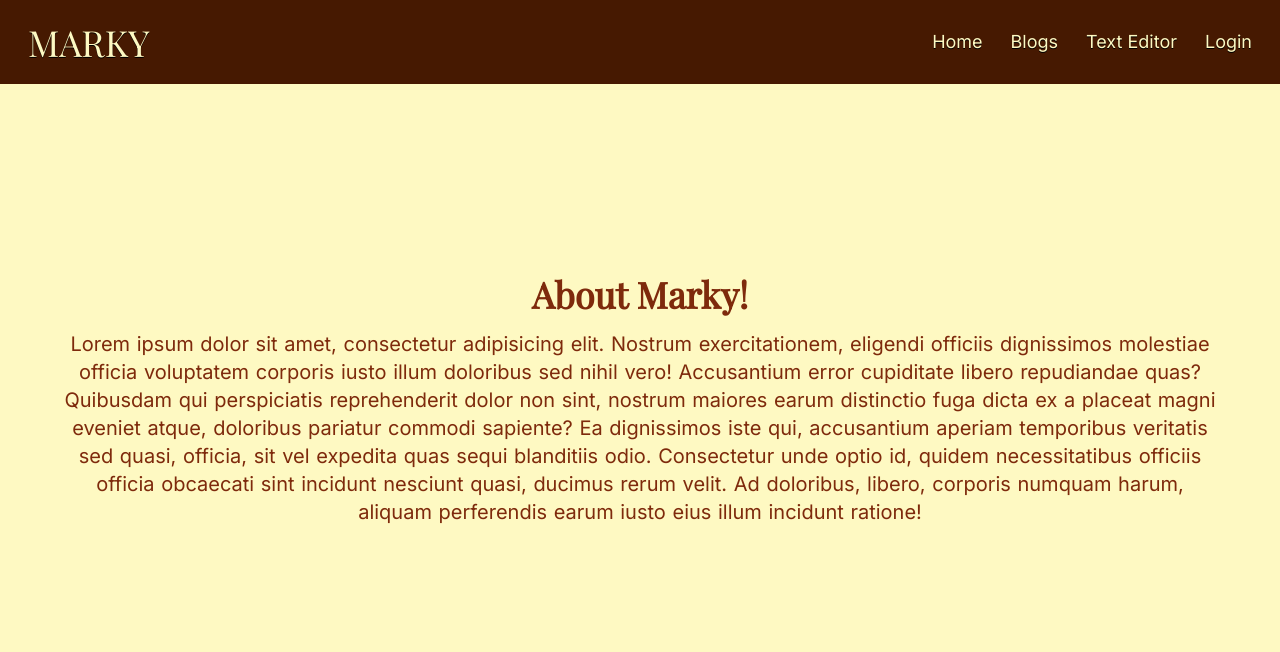
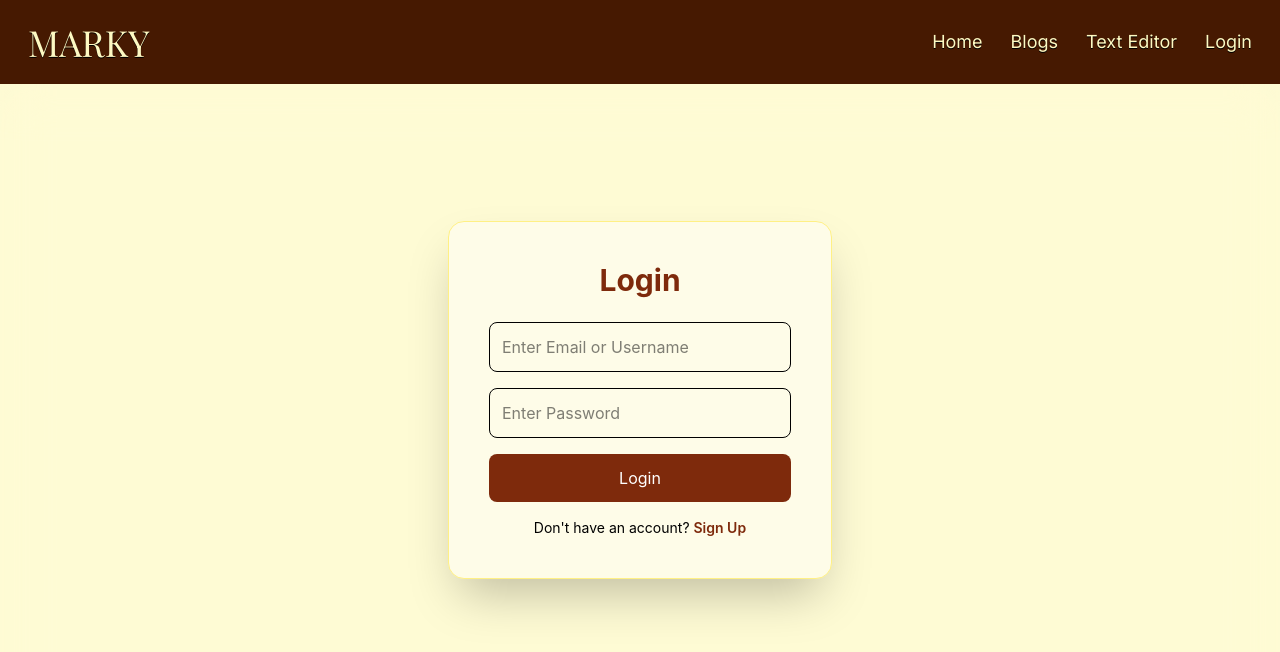
Before and after one commit to alphapi-314/Marky, a React (Vite) app in the folder frontend/: page / in a window 1280 px wide. Shown: the top 652 px of the page. Built offline with nearby package versions, Linux system fonts and the light colour scheme.

Commit message:
Update App.jsx

```diff
--- a/frontend/src/App.jsx
+++ b/frontend/src/App.jsx
@@ -1,8 +1,10 @@
 import { useState } from 'react'
-import { Routes } from 'react-router-dom'
-import { Route } from 'react-router-dom'
+import { Routes, Route } from 'react-router-dom'
+
 import Home from './pages/Home'
 import TextEditor from './pages/TextEditor'
+import Login from './pages/Login'
+import Signup from './pages/Signup'
 
 function App() {
   const [count, setCount] = useState(0)
@@ -10,8 +12,10 @@ function App() {
   return (
     <>
       <Routes>
-        <Route path="/" element={<Home/>} ></Route>
-        <Route path="/editor" element={<TextEditor/>}></Route>
+        <Route path="/" element={<Login />} />
+        <Route path="/signup" element={<Signup />} />   {}
+        <Route path="/home" element={<Home />} />
+        <Route path="/editor" element={<TextEditor />} />
       </Routes>
     </>
   )
```
